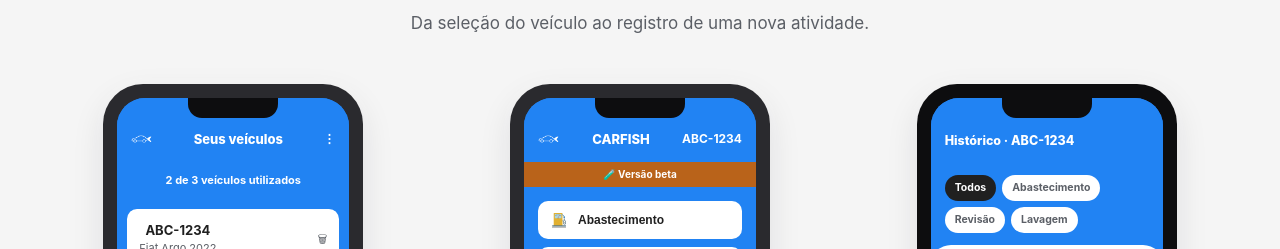
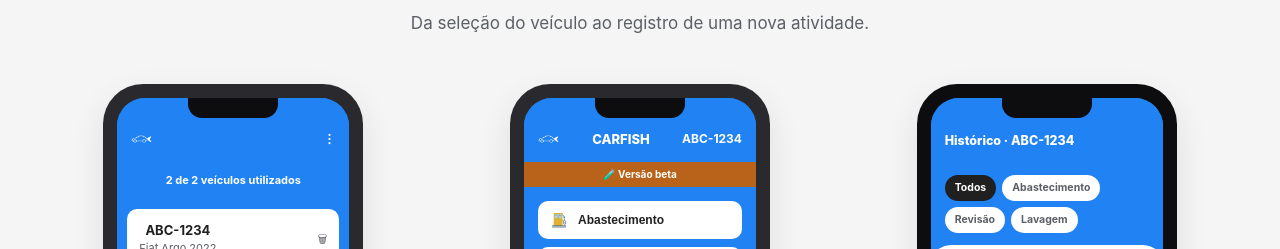
Before and after one commit to IsaelSousa/carfish-spa, a React (Vite) app: page / in a window 1280 px wide. Shown: the part 1822-2071 px from the top of the page. Built offline with nearby package versions, Linux system fonts and the light colour scheme.

Commit message:
feat: update version

```diff
--- a/src/components/ScreensShowcase.tsx
+++ b/src/components/ScreensShowcase.tsx
@@ -19,10 +19,10 @@ export default function ScreensShowcase() {
             <div className="mock mock--select">
               <div className="mock-appbar">
                 <img src={logo} alt="" className="mock-appbar__logo" />
-                <span>Seus veículos</span>
+                <span />
                 <span className="mock-appbar__icon">⋮</span>
               </div>
-              <div className="mock-select__usage">2 de 3 veículos utilizados</div>
+              <div className="mock-select__usage">2 de 2 veículos utilizados</div>
               <div className="mock-select__list">
                 <div className="mock-select__item">
                   <div>
```
